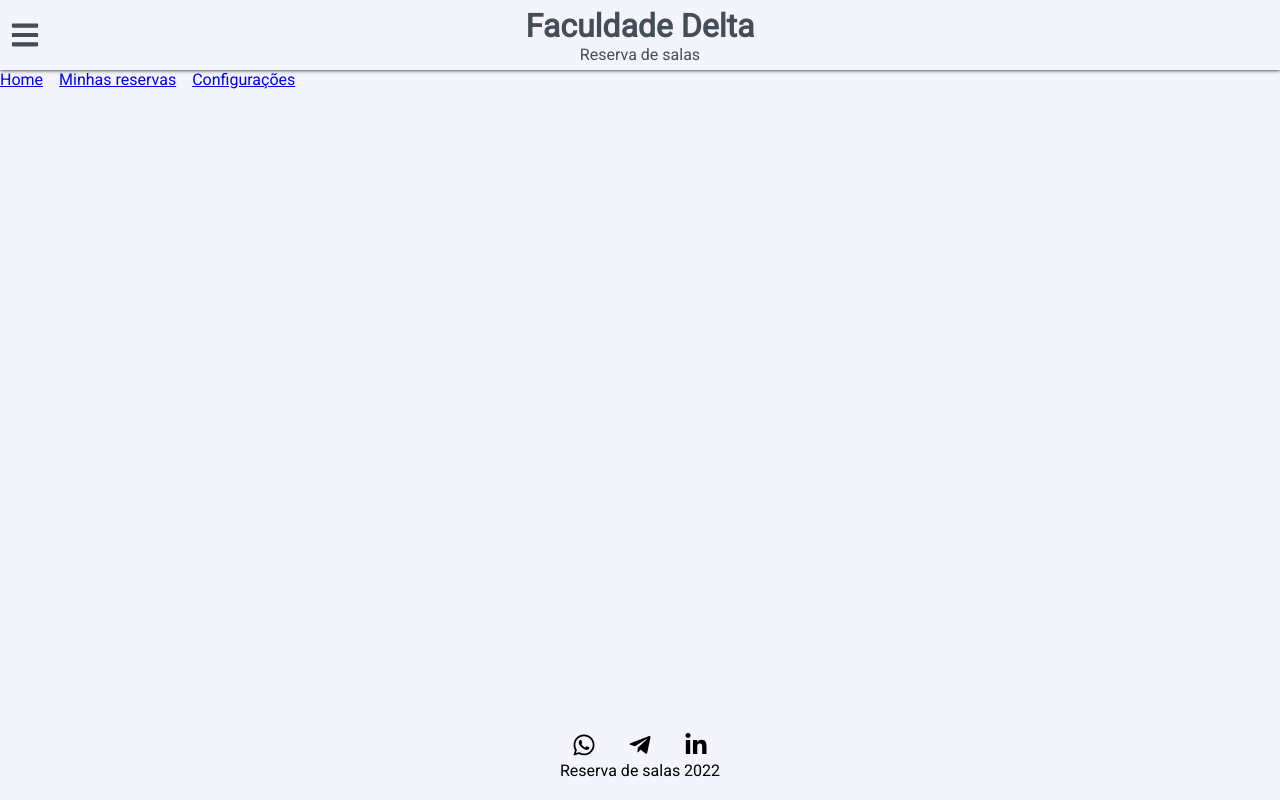
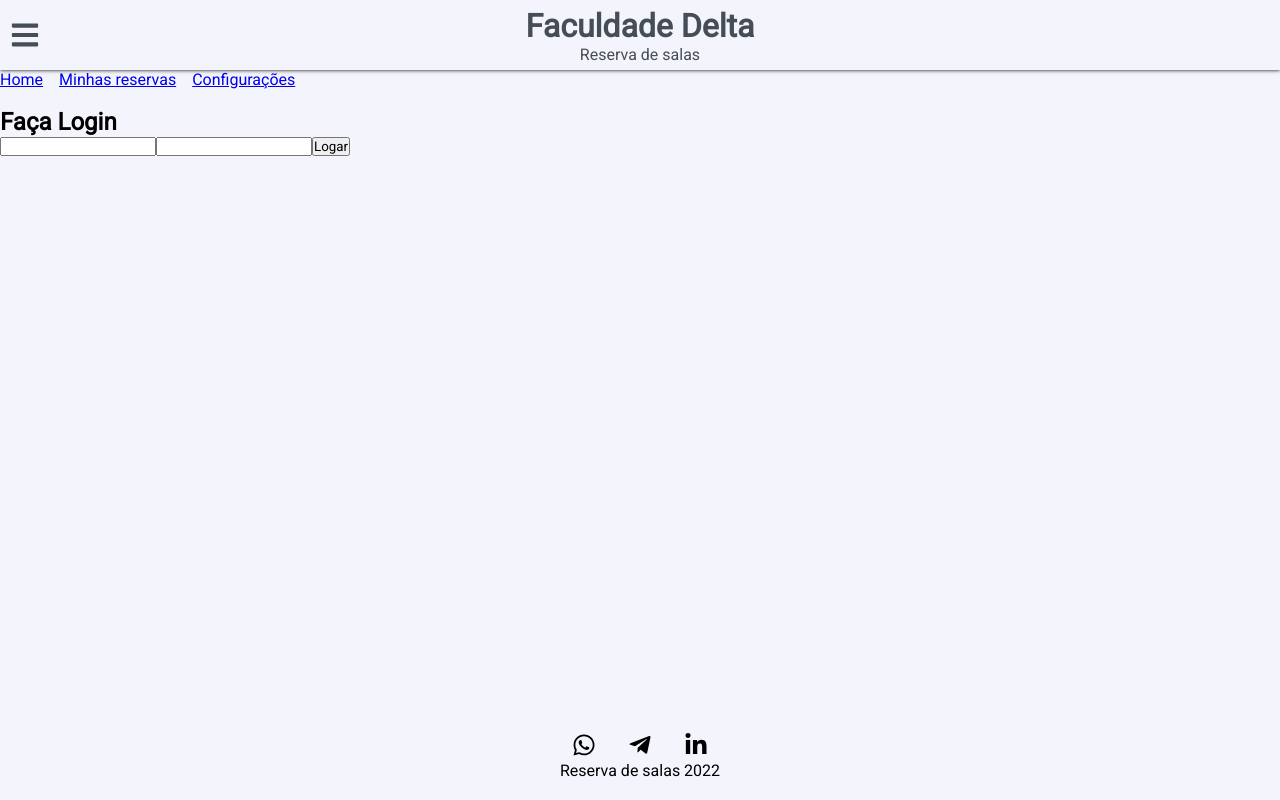
Before and after one commit to JonathasMT/reserva-de-salas, a React (Create React App) app in the folder front-end/: page /login in a window 1280 px wide. Built offline with nearby package versions, Linux system fonts and the light colour scheme.

Commit message:
commit 08

```diff
--- a/front-end/src/App.js
+++ b/front-end/src/App.js
@@ -5,6 +5,7 @@ import Navbar from './components/Navbar';
 import Footer from './components/Footer';
 
 import Home from './pages/Home';
+import Login from './pages/Login';
 import MinhasReservas from './pages/MinhasReservas';
 import Configuracoes from './pages/Config';
 
@@ -17,6 +18,7 @@ function App() {
         <Route path='/' element={<Home/>}/>
         <Route path='/minhasreservas' element={<MinhasReservas/>}/>
         <Route path='/configuracoes' element={<Configuracoes/>}/>
+        <Route path='/login' element={<Login/>}/>
       </Routes>
       <Footer/>
     </Router>
--- /dev/null
+++ b/front-end/src/pages/Login/index.js
@@ -0,0 +1,17 @@
+
+
+function Home() {
+    return(
+        <div>
+            <br />
+            <h2>Faça Login</h2>
+            <form method="post">
+                <input type="text" name="login" />
+                <input type="password" name="password" />
+                <input type="submit" name="acao" value="Logar" />
+            </form>
+        </div>
+    )
+}
+
+export default Home
```
